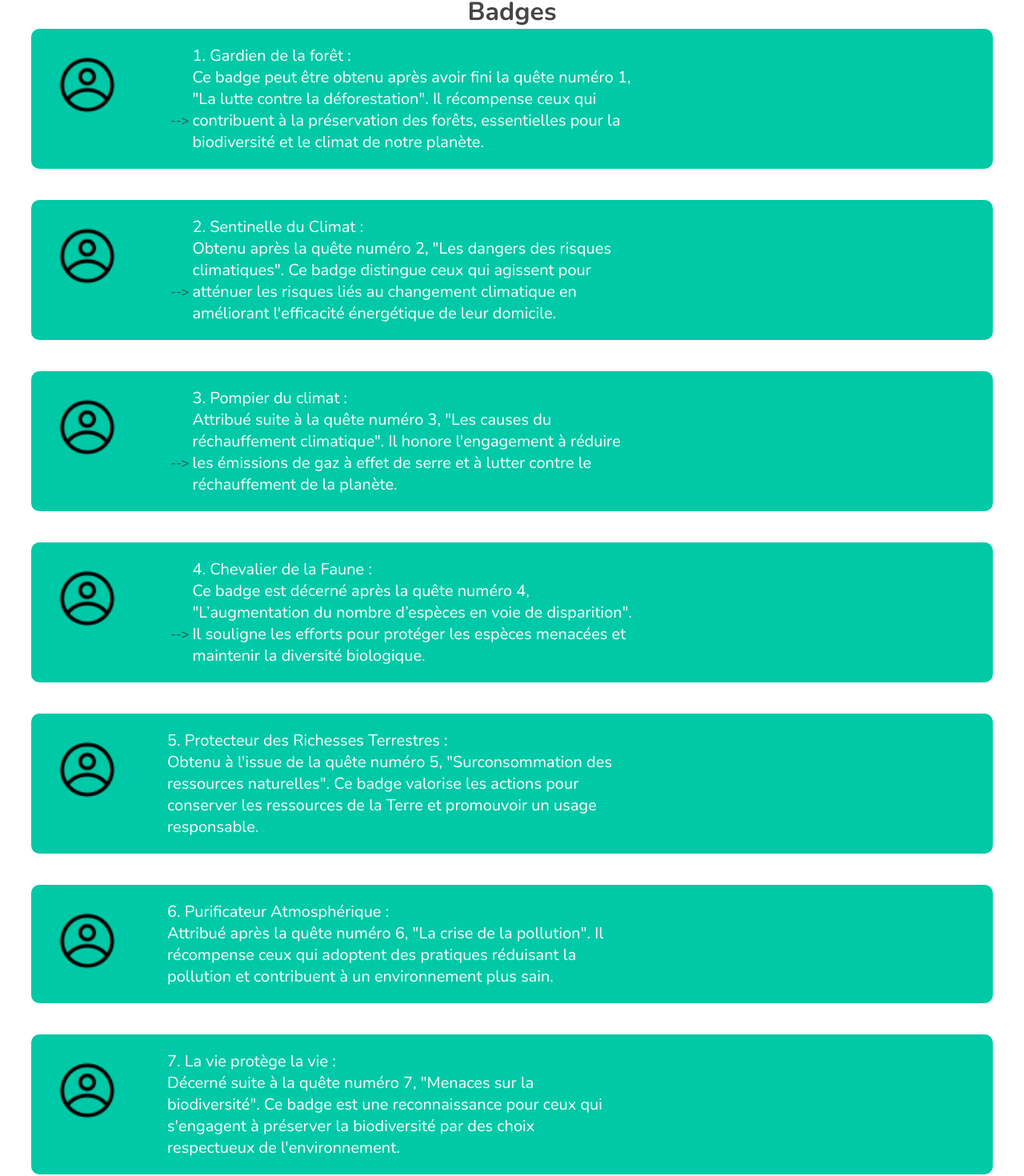
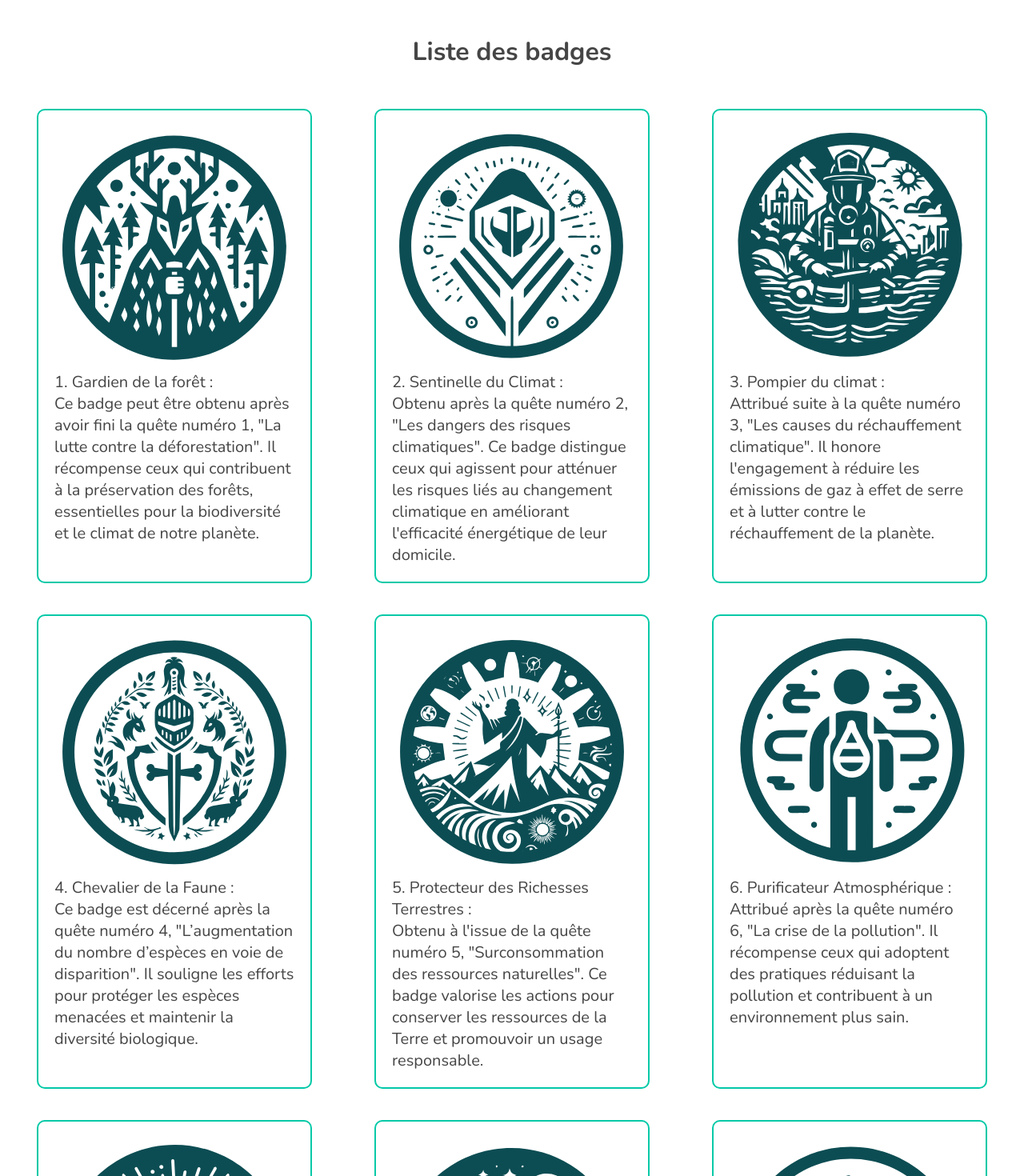
Before and after one commit to AliceGH-mmi22g02/SAE401, a Vue app: page /Badges in a window 1280 px wide. Shown: the part 137-1607 px from the top of the page at 80% size. Built offline with nearby package versions, Linux system fonts and the light colour scheme.

Commit message:
Sass badges

```diff
--- a/public/css/_mixin.scss
+++ b/public/css/_mixin.scss
@@ -2,31 +2,21 @@
 
 @mixin rounded-box($background-color, $border-color, $border-radius, $padding) {
   // Styles pour le bloc
-  background-color: $primary-color2;
   border-radius: $border-radius-medium;
+  border: 2px $primary-color2 solid;
   padding: $spacing-medium;
   margin-left: $spacing-tb;
   margin-right: $spacing-tb;
   margin-bottom: $spacing-tb;
+  width: 300px;
 
   // Styles pour l'image
   .rounded-image {
-    display: inline-block;
-    width: 100px;
-    margin-right:50px;
-  }
-
-  // Styles pour le texte
-  .text {
-    display: inline-block;
-    color: $color-white;
-    vertical-align: top;
-    width: calc(50% - 20px);
+    width: 300px;
   }
 }
 
 /* mixins section*/
-
 @mixin background-image($src) {
   background-image: url('#{$src}');
   background-repeat: no-repeat;
--- a/public/css/scss_page/_badges.scss
+++ b/public/css/scss_page/_badges.scss
@@ -1,10 +1,17 @@
-@import "../variables";
-@import "../mixin";
+@import "../main";
 
   .h1badges {
     text-align: center;
+    margin: 50px;
+    @extend %text_light_background;
   }
+  #main-badges {
+    margin-bottom: 50px;
+    @extend %display_flex3;
+    flex-wrap: wrap;
 
     .rounded-box {
       @include rounded-box(#ffffff, #ccc, 10px, 10px);
     }
+
+  }
--- a/src/views/Badges.vue
+++ b/src/views/Badges.vue
@@ -5,63 +5,63 @@
 <script setup>
 </script>
 <template>
-  <main>
-    <h1 class="h1badges">Badges</h1>
+  <h1 class="h1badges">Liste des badges</h1>
+  <main id="main-badges">
     <div class="rounded-box">
-      <img class="rounded-image" src="/src/assets/profil.png" alt="Image"> -->
+      <img class="rounded-image" src="@/assets/badge/Badge1.svg" alt="Image">
         <p class="text">1. Gardien de la forêt :<br>
           Ce badge peut être obtenu après avoir fini la quête numéro 1, "La lutte contre la déforestation". Il récompense ceux qui contribuent à la préservation des forêts, essentielles pour la biodiversité et le climat de notre planète.</p>
     </div>
     <div class="rounded-box">
-      <img class="rounded-image" src="/src/assets/profil.png" alt="Image"> -->
+      <img class="rounded-image" src="@/assets/badge/Badge2.svg" alt="Image">
       <p class="text">2. Sentinelle du Climat :<br>
         Obtenu après la quête numéro 2, "Les dangers des risques climatiques". Ce badge distingue ceux qui agissent pour atténuer les risques liés au changement climatique en améliorant l'efficacité énergétique de leur domicile.
       </p>
     </div>
     <div class="rounded-box">
-      <img class="rounded-image" src="/src/assets/profil.png" alt="Image"> -->
+      <img class="rounded-image" src="@/assets/badge/Badge3.svg" alt="Image">
       <p class="text">3. Pompier du climat :<br>
         Attribué suite à la quête numéro 3, "Les causes du réchauffement climatique". Il honore l'engagement à réduire les émissions de gaz à effet de serre et à lutter contre le réchauffement de la planète.</p>
     </div>
     <div class="rounded-box">
-      <img class="rounded-image" src="/src/assets/profil.png" alt="Image"> -->
+      <img class="rounded-image" src="@/assets/badge/Badge4.svg" alt="Image">
       <p class="text">4. Chevalier de la Faune :<br>
         Ce badge est décerné après la quête numéro 4, "L’augmentation du nombre d’espèces en voie de disparition". Il souligne les efforts pour protéger les espèces menacées et maintenir la diversité biologique.</p>
     </div>
 
 
     <div class="rounded-box">
-      <img class="rounded-image" src="/src/assets/profil.png" alt="Image">
+      <img class="rounded-image" src="@/assets/badge/Badge5.svg" alt="Image">
       <p class="text">5. Protecteur des Richesses Terrestres :<br>
         Obtenu à l'issue de la quête numéro 5, "Surconsommation des ressources naturelles". Ce badge valorise les actions pour conserver les ressources de la Terre et promouvoir un usage responsable.</p>
     </div>
 
     <div class="rounded-box">
-      <img class="rounded-image" src="/src/assets/profil.png" alt="Image">
+      <img class="rounded-image" src="@/assets/badge/Badge6.svg" alt="Image">
       <p class="text">6. Purificateur Atmosphérique :<br>
         Attribué après la quête numéro 6, "La crise de la pollution". Il récompense ceux qui adoptent des pratiques réduisant la pollution et contribuent à un environnement plus sain.</p>
     </div>
 
     <div class="rounded-box">
-      <img class="rounded-image" src="/src/assets/profil.png" alt="Image">
+      <img class="rounded-image" src="@/assets/badge/Badge7.svg" alt="Image">
       <p class="text">7. La vie protège la vie :<br>
         Décerné suite à la quête numéro 7, "Menaces sur la biodiversité". Ce badge est une reconnaissance pour ceux qui s'engagent à préserver la biodiversité par des choix respectueux de l'environnement.</p>
     </div>
 
     <div class="rounded-box">
-      <img class="rounded-image" src="/src/assets/profil.png" alt="Image">
+      <img class="rounded-image" src="@/assets/badge/Badge8.svg" alt="Image">
       <p class="text">8. Nettoyeur Planétaire :<br>
         Obtenu après la quête numéro 8, "Le défi de la gestion des déchets". Il met en lumière l'importance du tri et du recyclage pour réduire l'impact environnemental des déchets.</p>
     </div>
 
     <div class="rounded-box">
-      <img class="rounded-image" src="/src/assets/profil.png" alt="Image">
+      <img class="rounded-image" src="@/assets/badge/Badge9.svg" alt="Image">
       <p class="text">9. Allié des Océans :<br>
         Ce badge est attribué à la fin de la quête numéro 9, "La surexploitation des ressources marines". Il honore ceux qui soutiennent la vie marine et la pêche durable pour protéger les océans.</p>
     </div>
 
     <div class="rounded-box">
-      <img class="rounded-image" src="/src/assets/profil.png" alt="Image">
+      <img class="rounded-image" src="@/assets/badge/Badge10.svg" alt="Image">
       <p class="text">10. Cultivateur des Terres Fertiles :<br>
         Décerné après la quête numéro 10, "La dégradation et l'épuisement des sols". Ce badge valorise le soutien à l'agriculture durable et les efforts pour préserver la fertilité des sols.</p>
     </div>
```
Lines whose indentation alone changed are shown as unchanged.
